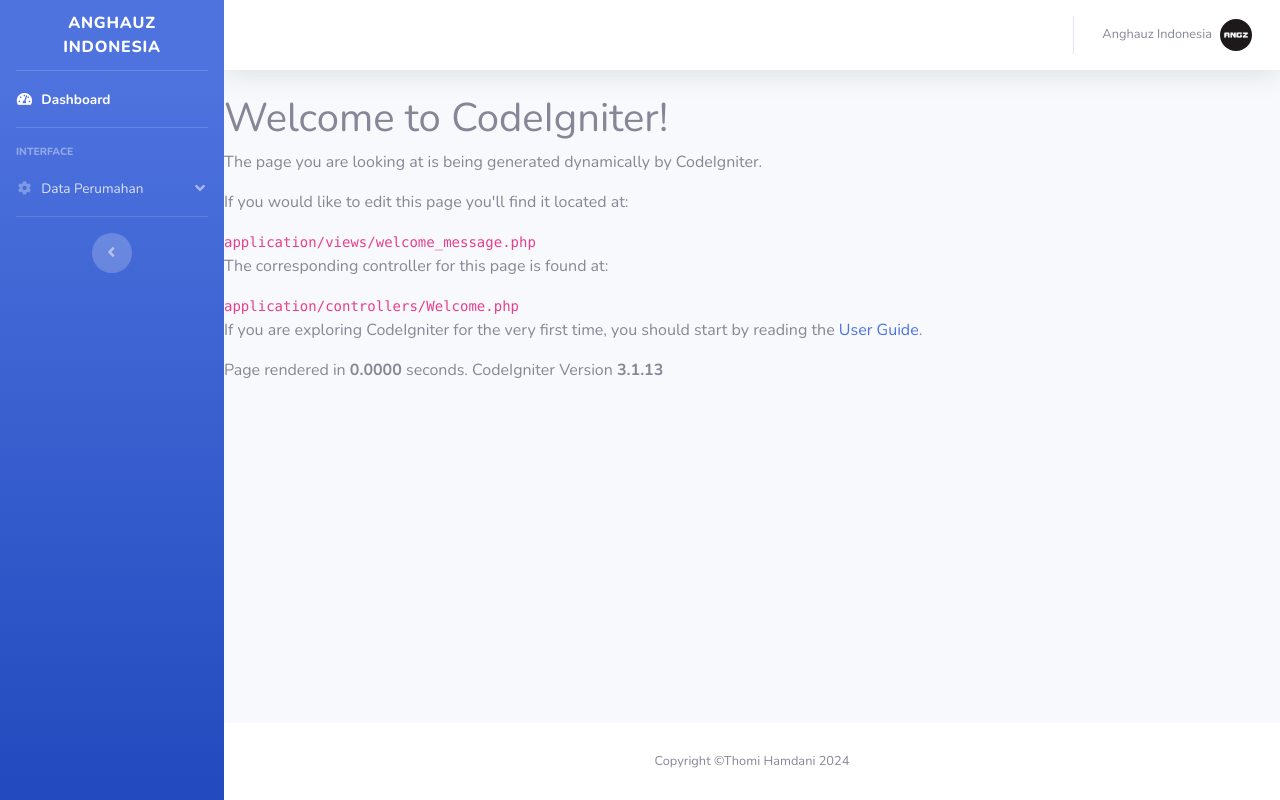
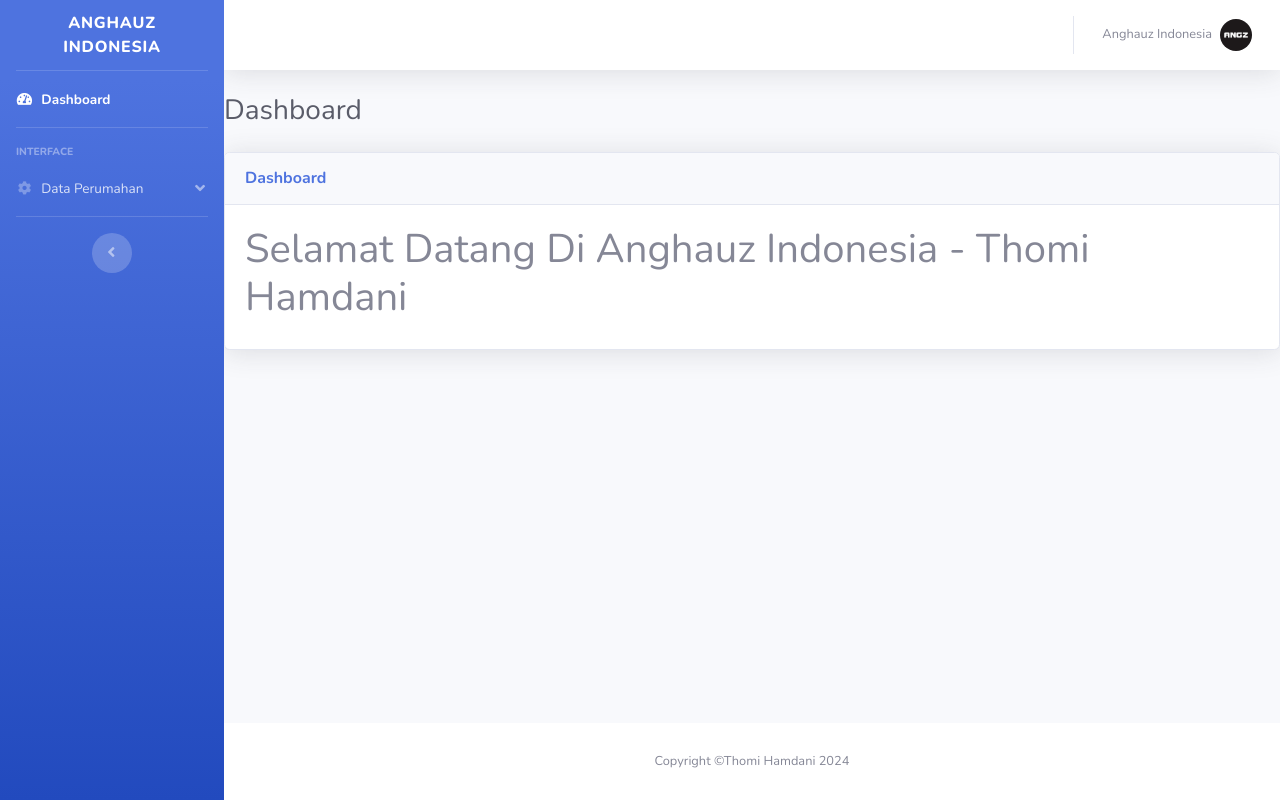
Before and after one commit to Thomiokta/anghauz_tes, a CodeIgniter app: page /anghauz/index.php/welcome/index in a window 1280 px wide. Run offline with CodeIgniter, Linux system fonts and the light colour scheme; some libraries are stand-ins or nearby versions.

Commit message:
Update welcome_message.php

```diff
--- a/application/views/welcome_message.php
+++ b/application/views/welcome_message.php
@@ -1,19 +1,13 @@
+     <div class="d-sm-flex align-items-center justify-content-between mb-4">
+                        <h1 class="h3 mb-0 text-gray-800">Dashboard</h1>
+                    </div>
+ <div class="card shadow mb-4">
 
+ <div class="card-header py-3">
+  <h6 class="m-0 font-weight-bold text-primary">Dashboard</h6>
 
-<div id="container">
-	<h1>Welcome to CodeIgniter!</h1>
-
-	<div id="body">
-		<p>The page you are looking at is being generated dynamically by CodeIgniter.</p>
-
-		<p>If you would like to edit this page you'll find it located at:</p>
-		<code>application/views/welcome_message.php</code>
-
-		<p>The corresponding controller for this page is found at:</p>
-		<code>application/controllers/Welcome.php</code>
-
-		<p>If you are exploring CodeIgniter for the very first time, you should start by reading the <a href="userguide3/">User Guide</a>.</p>
-	</div>
-
-	<p class="footer">Page rendered in <strong>{elapsed_time}</strong> seconds. <?php echo  (ENVIRONMENT === 'development') ?  'CodeIgniter Version <strong>' . CI_VERSION . '</strong>' : '' ?></p>
 </div>
+       <div class="card-body">
+<h1>Selamat Datang Di Anghauz Indonesia - Thomi Hamdani</h1>
+          </div>
+        </div>
```
